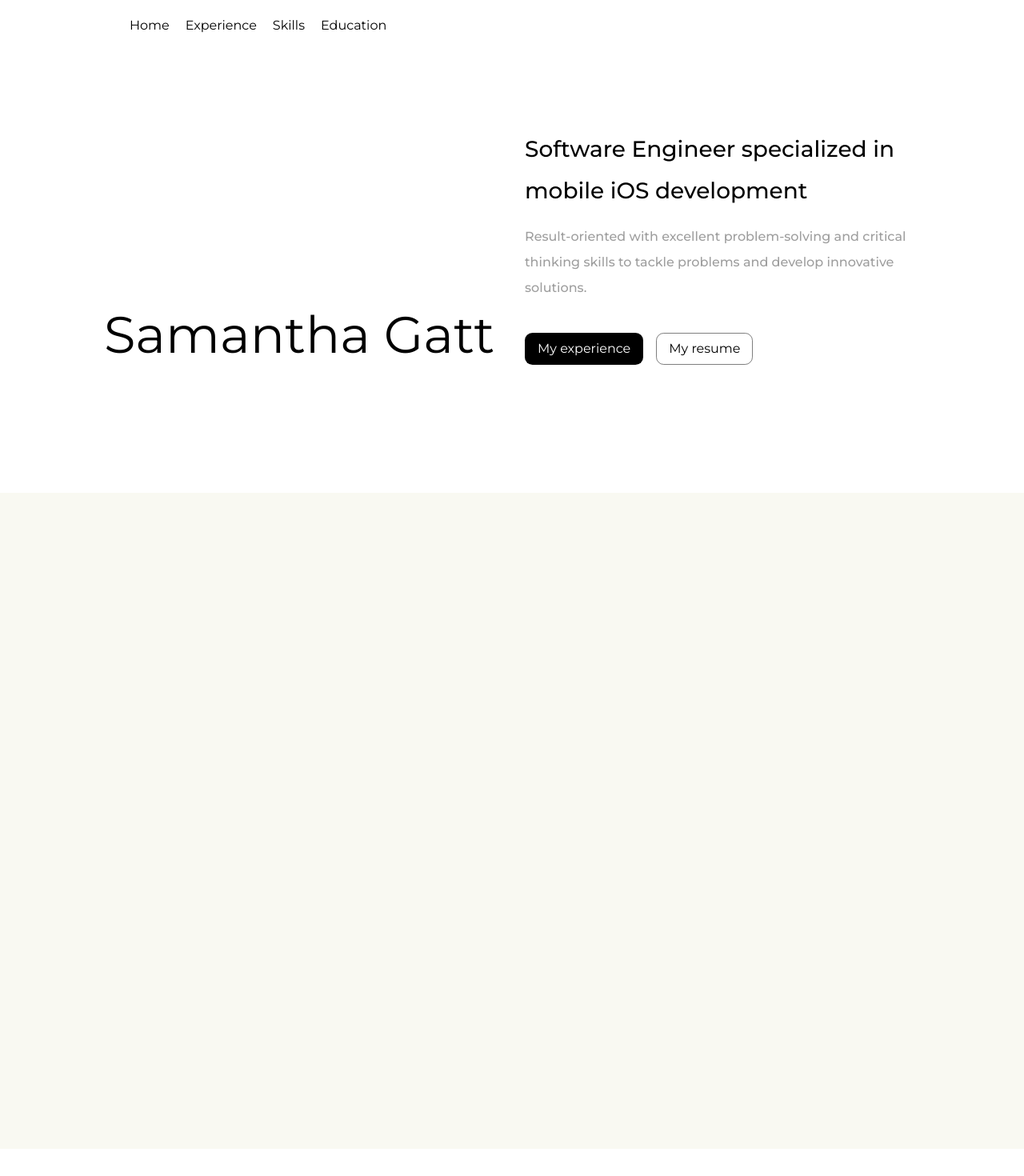
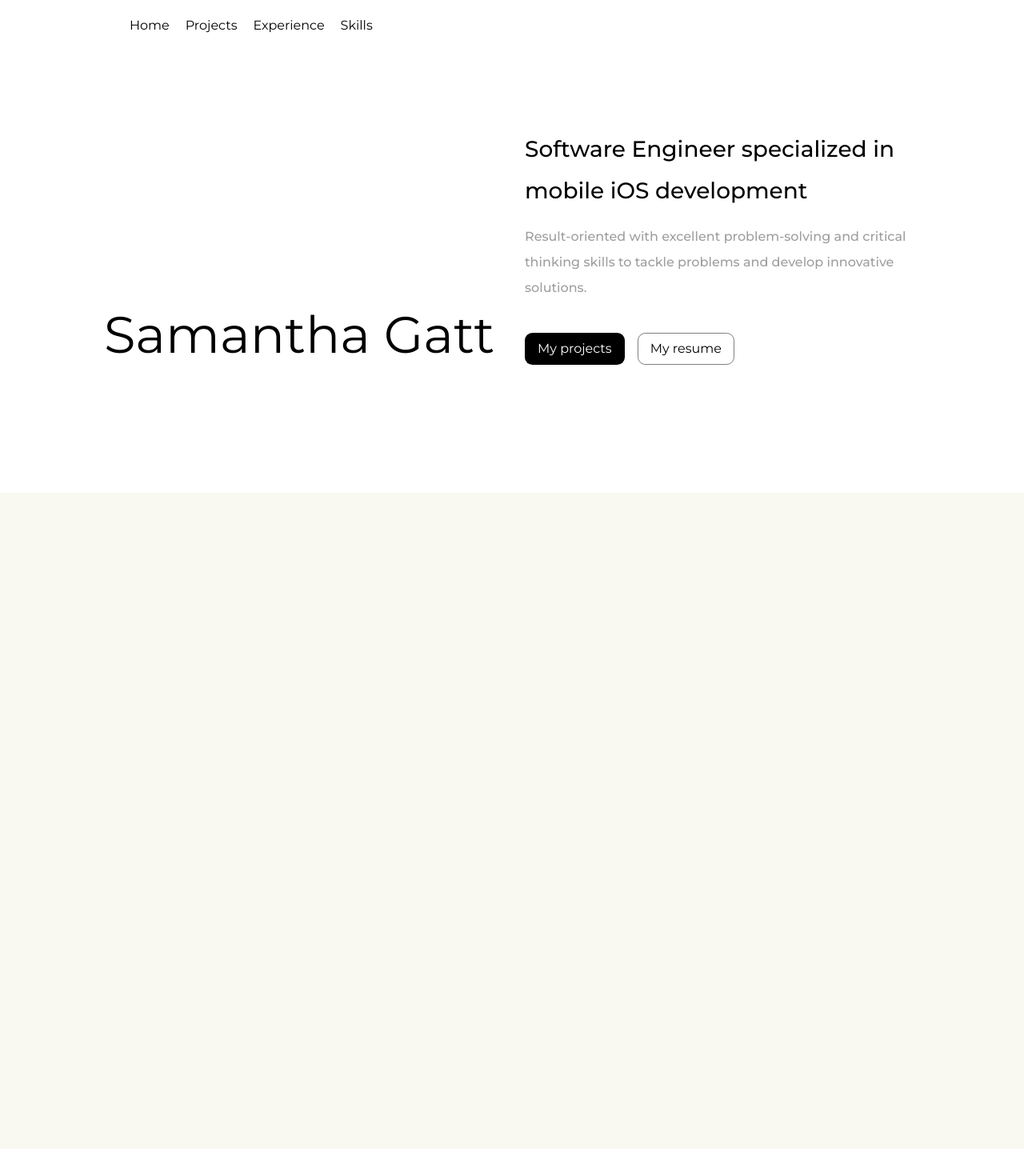
Before and after one commit to samanthagatt/portfolio, a React (Create React App) app: page / in a window 1280 px wide. Shown: the top 1470 px of the page at 80% size. Built offline with nearby package versions, Linux system fonts and the light colour scheme.

Commit message:
Adds source code link and cleans up code

```diff
--- a/src/App.js
+++ b/src/App.js
@@ -3,7 +3,7 @@ import { StyledEngineProvider, ThemeProvider } from '@mui/material';
 import { createTheme } from '@mui/material/styles';
 
 import { evenOrOdd } from "./convenienceFunctions";
-import { theme } from "./theme";
+import { baseTheme, theme } from "./theme";
 import Nav from "./components/Nav/Nav";
 import Home from "./components/Home";
 import Section from "./components/Section";
@@ -13,21 +13,21 @@ import "./App.css";
 const homeSection = {
     id: "home",
     component: (id, index) => <Home key={index} sectionInfo={{ "id": id, "index": index }}
-        scrollToExperience={() => scrollToSection(experienceSection.id)} />
+    scrollToProjects={() => scrollToSection(projectsSection.id)} />
+};
+const projectsSection = {
+    id: "projects",
+    component: (id, index) => <Section variant={evenOrOdd(index+1)} id={id} className="full-screen" key={index}></Section>
 };
 const experienceSection = {
     id: "experience",
-    component: (id, index) => <Section variant={evenOrOdd(index+1)} id="experience" className="full-screen" key={index}></Section>
+    component: (id, index) => <Section variant={evenOrOdd(index+1)} id={id} className="full-screen" key={index}></Section>
 };
 const skillsSection = {
     id: "skills",
-    component: (id, index) => <Section variant={evenOrOdd(index+1)} id="skills" className="full-screen" key={index}></Section>
+    component: (id, index) => <Section variant={evenOrOdd(index+1)} id={id} className="full-screen" key={index}></Section>
 };
-const educationSection = {
-    id: "education",
-    component: (id, index) => <Section variant={evenOrOdd(index+1)} id="education" className="full-screen" key={index}></Section>
-};
-const sections = [homeSection, experienceSection, skillsSection, educationSection];
+const sections = [homeSection, projectsSection, experienceSection, skillsSection];
 
 const scrollToSection = (id) => {
     document.getElementById(id).scrollIntoView({ behavior: "smooth" })
@@ -35,7 +35,7 @@ const scrollToSection = (id) => {
 
 const App = () =>
     <StyledEngineProvider injectFirst>
-        <ThemeProvider theme={createTheme(theme)}>
+        <ThemeProvider theme={createTheme(baseTheme, theme)}>
             <Nav sectionIds={sections.map((section) => section.id)}
                 scrollToSection={scrollToSection} />
             {sections.map((section, index) => section.component(section.id, index))}
--- a/src/components/Home.js
+++ b/src/components/Home.js
@@ -3,36 +3,36 @@ import { Typography, Button } from "@mui/material";
 import { Stack } from "@mui/system";
 
 import Section from "./Section";
-import { resumeLink } from "../data";
+import { externalLinks } from "../data";
 import { evenOrOdd } from "../convenienceFunctions";
 
-const Home = ({ sectionInfo, scrollToExperience }) =>
+const Home = ({ sectionInfo, scrollToProjects }) =>
   <Section variant={evenOrOdd(sectionInfo.index + 1)} id={sectionInfo.id}>
     <Stack direction={{ sm: "column", md: "row" }}
-      spacing={{xs: "1.5rem", md: "2rem" }}
+      spacing={{ xxs: "1.5rem", md: "2rem" }}
       alignItems={{ sm: "flex-start", md: "flex-end" }}
       sx={{ pt: "6rem", pb: "4.75em" }}>
       <Typography variant="h1" sx={{ flex: 1 }}>
         Samantha Gatt
       </Typography>
-      <Stack spacing="1rem" sx={{ flex: 1 }}>
+      <Stack spacing="1rem" sx={{ flex: 1 }} justifyContent="flex-start">
         <Typography variant="h2">
           Software Engineer specialized in mobile iOS development
         </Typography>
         <Typography variant="h3">
           Result-oriented with excellent problem-solving and critical thinking skills to tackle problems and develop innovative solutions.
         </Typography>
-        {/* Why does this need to specify xs and md if they're the same 🤔 */}
-        <Stack spacing={{xs: "1rem", md: "1rem" }}
-          direction={{ sm: "column", md: "row" }}
+        {/* Why does this need to specify xxs if I want all the same 🤔 */}
+        <Stack spacing={{ xxs: "1rem" }}
+          direction={{ xxs: "column", xs: "row" }}
           sx={{ pt: "1.5rem" }}>
           <Button variant="contained"
-            onClick={scrollToExperience}>
-            My experience
+            onClick={scrollToProjects}>
+            My projects
           </Button>
           <Button variant="outlined"
             component="a"
-            href={resumeLink}
+            href={externalLinks.resume}
             target="_blank"
             rel="noopener noreferrer">
             My resume
--- a/src/components/Nav/Nav.js
+++ b/src/components/Nav/Nav.js
@@ -7,18 +7,26 @@ import { useTheme } from "@emotion/react";
 import SGLogo from "./SGLogo.js";
 import LinkedInLogo from "./LinkedInLogo.js";
 import GitHubLogo from "./GitHubLogo.js";
-import { socials } from "../../data.js";
+import { externalLinks } from "../../data.js";
+import SourceCodeIcon from "../SourceCodeIcon.js";
 
 const SocialLinks = ({ sx = [] }) =>
   <Stack direction="row" spacing="1rem" justifyContent="center" sx={sx}>
+    <Button
+      component="a"
+      href={externalLinks.sourceCode}
+      target="_blank"
+      rel="noopener noreferrer">
+      <SourceCodeIcon height="1.25rem" />
+    </Button>
     <Button component="a"
-      href={socials.linkedIn}
+      href={externalLinks.linkedIn}
       target="_blank"
       rel="noopener noreferrer">
       <LinkedInLogo height="1.75rem" />
     </Button>
     <Button component="a"
-      href={socials.gitHub}
+      href={externalLinks.gitHub}
       target="_blank"
       rel="noopener noreferrer">
       <GitHubLogo height="1.75rem" />
--- a/src/components/Section.js
+++ b/src/components/Section.js
@@ -2,7 +2,8 @@ import { styled } from "@mui/system";
 import { accentColor2, appBarHeight, contentHorizontalPadding, secondaryColor } from "../theme";
 
 const Section = styled("section")(({ variant }) => ({
-    padding: `0rem ${contentHorizontalPadding} 1.25rem ${contentHorizontalPadding}`,
+    paddingBottom: "1.25rem",
+    ...contentHorizontalPadding,
     margin: `${appBarHeight} 0rem 0rem 0rem`,
     ...(variant === "even" && {
         backgroundColor: accentColor2
--- /dev/null
+++ b/src/components/SourceCodeIcon.js
@@ -0,0 +1,14 @@
+import React from "react";
+
+const SourceCodeIcon = ({ width = "auto", height = "auto", style = {} }) =>
+    <svg role="img" viewBox="0 0 989 594" style={{ ...style, width: width, height: height }}>
+        <title>Source code icon</title>
+        <g transform="matrix(1.00045,0,0,1.00032,-44.6872,-234.032)">
+            <path d="M666.34,303.839L735.988,233.956L1033.23,530.79L736.122,827.764L666.346,757.851L893.244,530.882L666.34,303.839Z" />
+        </g>
+        <g transform="matrix(-1.00045,-0.000157127,0.000157146,-1.00032,1033.6,828.147)">
+            <path d="M666.34,303.839L735.988,233.956L1033.23,530.79L736.122,827.764L666.346,757.851L893.244,530.882L666.34,303.839Z" />
+        </g>
+    </svg>
+
+export default SourceCodeIcon;
--- a/src/data.js
+++ b/src/data.js
@@ -1,26 +1,29 @@
-export const socials = {
+export const externalLinks = {
   gitHub: "https://github.com/samanthagatt",
-  linkedIn: "https://www.linkedin.com/in/samantha-gatt/"
+  sourceCode: "https://github.com/samanthagatt/portfolio/tree/master",
+  linkedIn: "https://www.linkedin.com/in/samantha-gatt/",
+  resume: "https://docs.google.com/document/d/1H4CQ3fYosgIbOfVMzZiXn6JbqOz1vHemEbzogNn3xy8/edit?usp=sharing"
 };
 
-export const resumeLink = "https://docs.google.com/document/d/1H4CQ3fYosgIbOfVMzZiXn6JbqOz1vHemEbzogNn3xy8/edit?usp=sharing"
+
+export const sourceCodeLink = "";
 
 export const footerLInks = [
   {
     name: "GitHub",
-    url: socials.gitHub
+    url: externalLinks.gitHub
   },
   {
     name: "LinkedIn",
-    url: socials.linkedIn,
+    url: externalLinks.linkedIn,
   },
   {
     name: "Resume",
-    url: resumeLink
+    url: externalLinks.resume
   },
   {
     name: "Source code",
-    url: "https://github.com/samanthagatt/portfolio"
+    url: externalLinks.sourceCode
   }
 ];
 
--- a/src/theme.js
+++ b/src/theme.js
@@ -1,4 +1,4 @@
-import { createBreakpoints } from "@mui/system";
+import { createTheme } from "@mui/system";
 
 export const primaryColor = "rgb(0, 0, 0)";
 export const secondaryColor = "rgb(255, 255, 255)";
@@ -6,45 +6,20 @@ export const accentColor1 = "rgb(158, 158, 158)";
 export const accentColor2 = "rgb(249, 249, 242)";
 
 export const appBarHeight = "4rem";
-export const contentHorizontalPadding = "130px";
 
-const breakpoints = createBreakpoints({});
-
-export const theme = {
-    breakpoints: breakpoints,
+export const baseTheme = createTheme({
+    breakpoints: {
+        values: {
+            xxs: 0,
+            xs: 350,
+            sm: 600,
+            md: 900,
+            lg: 1200,
+            xl: 1536,
+          }
+    },
     typography: {
         fontFamily: "Montserrat, Roboto, Helvetica, Arial, sans-serif",
-        h1: {
-            fontSize: "4rem",
-            fontWeight: "400",
-            [breakpoints.between("sm", "lg")]: {
-                fontSize: "3rem",
-                fontWeight: "450"
-            },
-            [breakpoints.down("sm")]: {
-                fontSize: "2rem",
-                fontWeight: "475"
-            }
-        },
-        h2: {
-            fontSize: "1.75rem",
-            fontWeight: "500",
-            lineHeight: "3.25rem",
-            [breakpoints.between("sm", "lg")]: {
-                fontSize: "1.5rem",
-                lineHeight: "3rem"
-            },
-            [breakpoints.down("sm")]: {
-                fontSize: "1.25rem",
-                lineHeight: "2.5rem"
-            }
-        },
-        h3: {
-            fontSize: "1rem",
-            fontWeight: "500",
-            lineHeight: "2rem",
-            color: accentColor1
-        }
     },
     palette: {
         primary: {
@@ -59,18 +34,70 @@ export const theme = {
         accent2: {
             main: accentColor2
         }
+    }
+});
+
+export const contentHorizontalPadding = {
+    paddingLeft: "130px",
+    paddingRight: "130px",
+    [baseTheme.breakpoints.between("md", "lg")]: {
+        paddingLeft: "100px",
+        paddingRight: "100px"
+    },
+    [baseTheme.breakpoints.between("sm", "md")]: {
+        paddingLeft: "60px",
+        paddingRight: "60px"
+    },
+    [baseTheme.breakpoints.down("sm")]: {
+        paddingLeft: "40px",
+        paddingRight: "40px"
+    }
+};
+
+export const theme = {
+    typography: {
+        h1: {
+            fontSize: "4rem",
+            fontWeight: "400",
+            [baseTheme.breakpoints.between("sm", "lg")]: {
+                fontSize: "3rem",
+                fontWeight: "450"
+            },
+            [baseTheme.breakpoints.down("sm")]: {
+                fontSize: "2rem",
+                fontWeight: "475"
+            }
+        },
+        h2: {
+            fontSize: "1.75rem",
+            fontWeight: "500",
+            lineHeight: "3.25rem",
+            [baseTheme.breakpoints.between("sm", "lg")]: {
+                fontSize: "1.5rem",
+                lineHeight: "3rem"
+            },
+            [baseTheme.breakpoints.down("sm")]: {
+                fontSize: "1.25rem",
+                lineHeight: "2.5rem"
+            }
+        },
+        h3: {
+            fontSize: "1rem",
+            fontWeight: "500",
+            lineHeight: "2rem",
+            color: accentColor1
+        }
     },
     components: {
         MuiAppBar: {
             styleOverrides: {
                 root: {
                     color: primaryColor,
-                    paddingLeft: contentHorizontalPadding,
-                    paddingRight: contentHorizontalPadding,
                     backgroundColor: secondaryColor,
                     boxShadow: "none",
                     height: "4rem",
-                    justifyContent: "center"
+                    justifyContent: "center",
+                    ...contentHorizontalPadding
                 }
             }
         },
```
